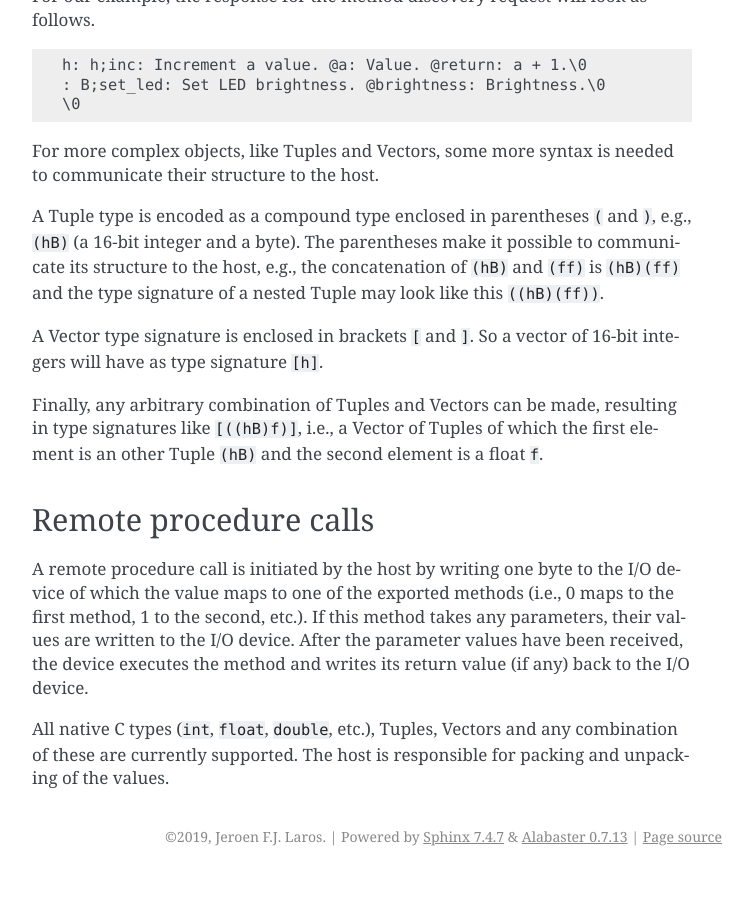
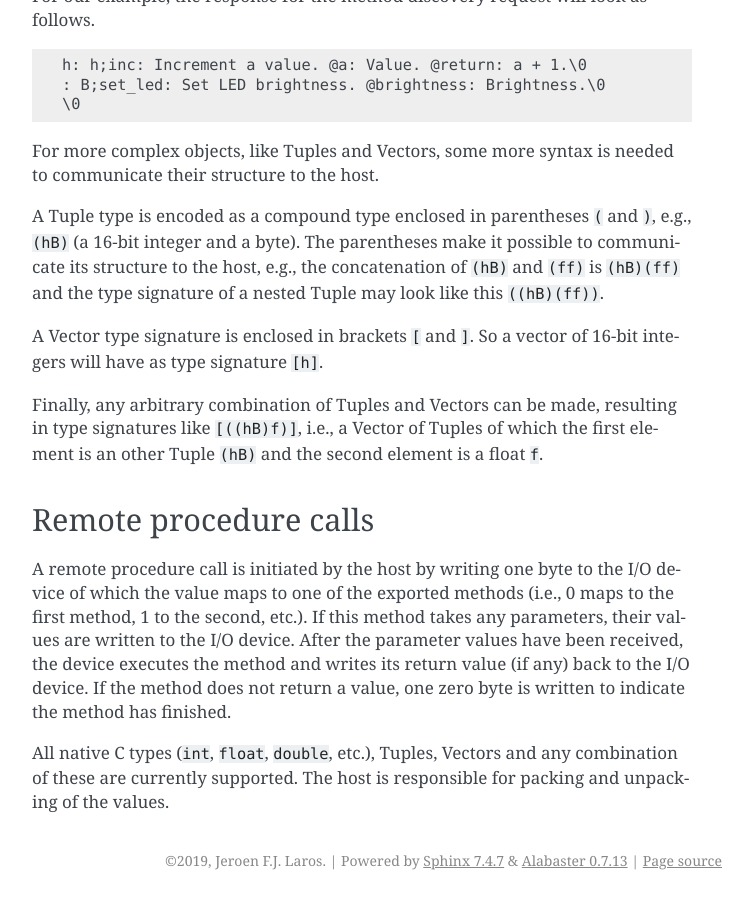
Before and after one commit to jfjlaros/simpleRPC, a Sphinx documentation site: the page built from docs/protocol.rst, in a window 1280 px wide and 900 px high, scrolled down 1042 px. Shown: the whole window, without its empty margins (388-1141 px from the left). Built offline with Sphinx 7.4.7, drawn with Linux system fonts in a browser that asks for light colours; before the commit the page ends 1918 px from its top, so only the background shows below that.

Commit message:
Blocking void methods.

```diff
--- a/docs/protocol.rst
+++ b/docs/protocol.rst
@@ -92,7 +92,8 @@ I/O device of which the value maps to one of the exported methods (i.e., 0
 maps to the first method, 1 to the second, etc.). If this method takes any
 parameters, their values are written to the I/O device. After the parameter
 values have been received, the device executes the method and writes its return
-value (if any) back to the I/O device.
+value (if any) back to the I/O device. If the method does not return a value,
+one zero byte is written to indicate the method has finished.
 
 All native C types (``int``, ``float``, ``double``, etc.), Tuples, Vectors and
 any combination of these are currently supported. The host is responsible for
```
Also changed, not shown: 2 other files.
